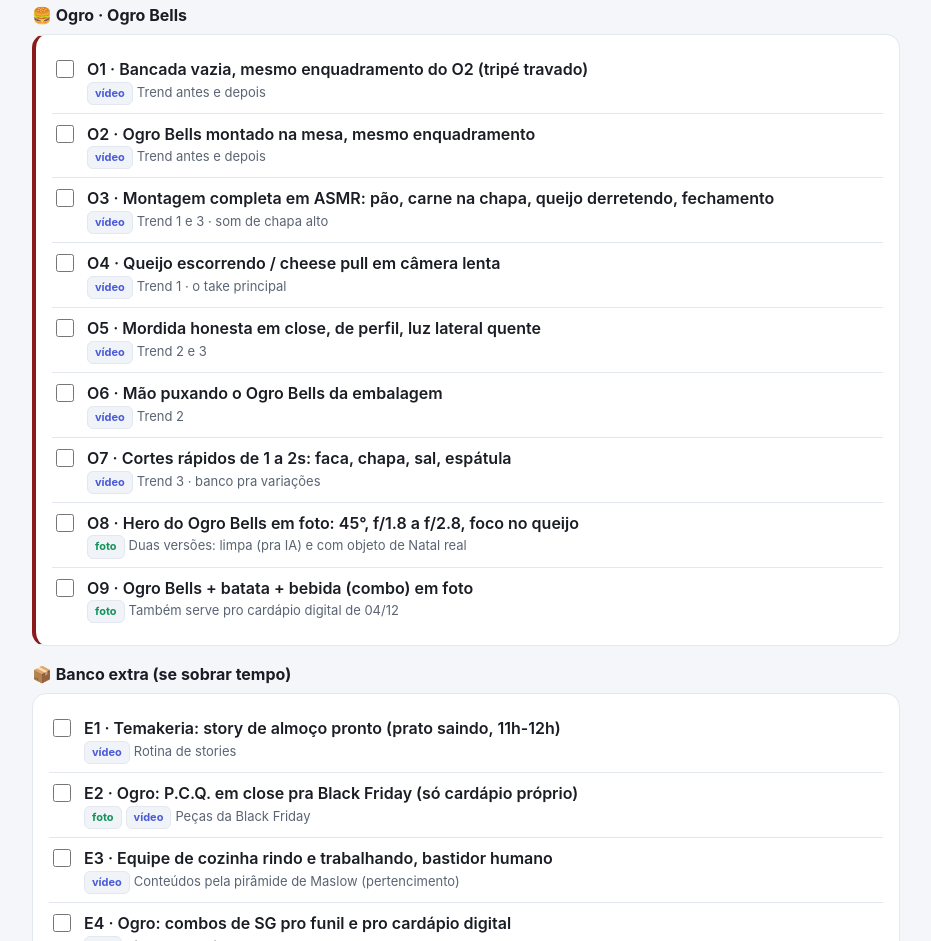
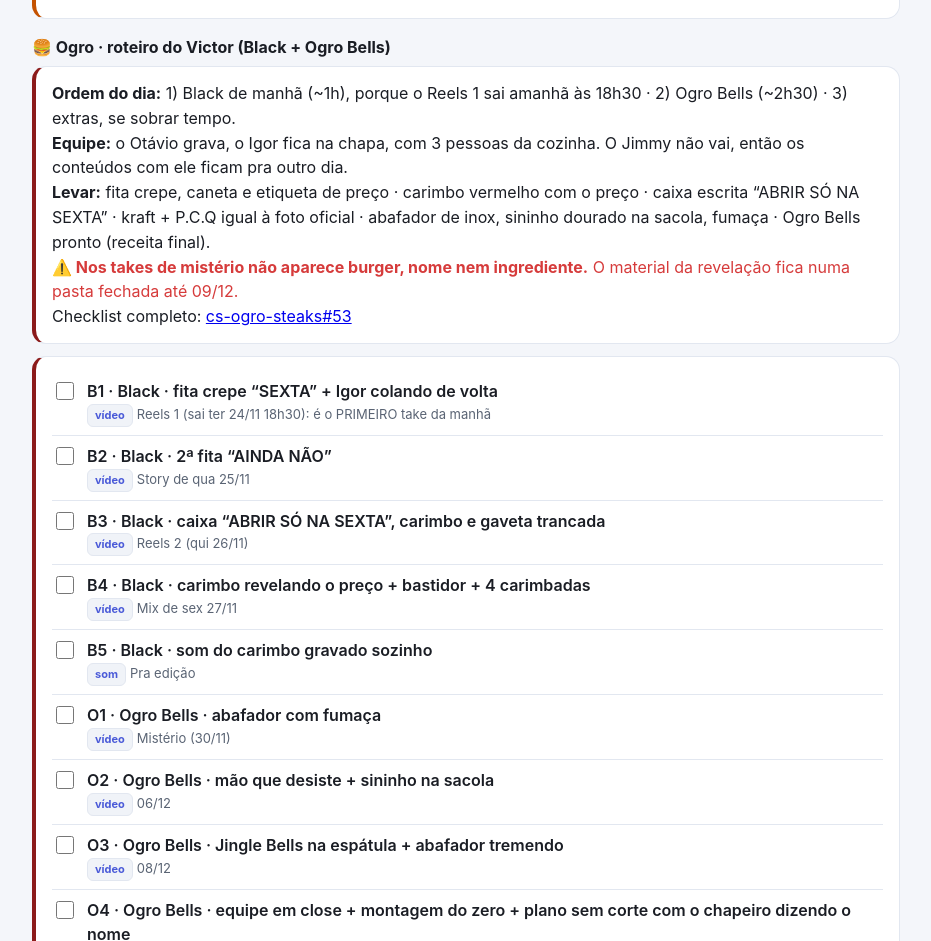
Before and after one commit to dev-seven7/captacao-natal-24-11, a plain HTML site: page index.html in a window 1280 px wide. Shown: the part 3745-4686 px from the top of the page, without its empty margins (174-1105 px from the left). Drawn offline with Linux system fonts and the light colour scheme.

Commit message:
Captação: roteiro da Ogro do Victor (Black + Ogro Bells)
Co-Authored-By: Claude Opus 5.5 <noreply@anthropic.com>

```diff
--- a/index.html
+++ b/index.html
@@ -124,6 +124,7 @@
     <div class="take-n">Takes: T8, T9</div></div>
 
   <h3>🍔 Ogro · Ogro Bells</h3>
+  <p class="nota">O roteiro do Victor (na lista de takes) vem primeiro. As trends abaixo são opcionais, se der tempo.</p>
   <div class="card ogro trend"><div class="t">1. 🎵 ASMR de montagem no "Geme Baixo"</div>
     <div class="como">Áudio subindo forte. Montagem do Ogro Bells com o queijo derretendo cravado na batida. É o vídeo de lançamento.</div>
     <div class="take-n">Takes: O3, O4</div></div>
@@ -152,7 +153,14 @@
 
   <h3>🍣 Temakeria · SushiTone</h3>
   <div class="card tmk" id="tmk"></div>
-  <h3>🍔 Ogro · Ogro Bells</h3>
+  <h3>🍔 Ogro · roteiro do Victor (Black + Ogro Bells)</h3>
+  <div class="card ogro">
+    <b>Ordem do dia:</b> 1) Black de manhã (~1h), porque o Reels 1 sai amanhã às 18h30 · 2) Ogro Bells (~2h30) · 3) extras, se sobrar tempo.<br>
+    <b>Equipe:</b> o Otávio grava, o Igor fica na chapa, com 3 pessoas da cozinha. O Jimmy não vai, então os conteúdos com ele ficam pra outro dia.<br>
+    <b>Levar:</b> fita crepe, caneta e etiqueta de preço · carimbo vermelho com o preço · caixa escrita “ABRIR SÓ NA SEXTA” · kraft + P.C.Q igual à foto oficial · abafador de inox, sininho dourado na sacola, fumaça · Ogro Bells pronto (receita final).<br>
+    <span style="color:var(--hot)"><b>⚠️ Nos takes de mistério não aparece burger, nome nem ingrediente.</b> O material da revelação fica numa pasta fechada até 09/12.</span><br>
+    Checklist completo: <a class="ref" href="https://github.com/dev-seven7/cs-ogro-steaks/issues/53" target="_blank" rel="noopener">cs-ogro-steaks#53</a>
+  </div>
   <div class="card ogro" id="ogro"></div>
   <h3>📦 Banco extra (se sobrar tempo)</h3>
   <div class="card" id="extra"></div>
@@ -184,21 +192,22 @@ const T={
   ["T9","Pedido saindo pra entrega à noite (luz baixa)","vídeo","Story de fim de dia: pedidos até 23h"],
  ],
  ogro:[
-  ["O1","Bancada vazia, mesmo enquadramento do O2 (tripé travado)","vídeo","Trend antes e depois"],
-  ["O2","Ogro Bells montado na mesa, mesmo enquadramento","vídeo","Trend antes e depois"],
-  ["O3","Montagem completa em ASMR: pão, carne na chapa, queijo derretendo, fechamento","vídeo","Trend 1 e 3 · som de chapa alto"],
-  ["O4","Queijo escorrendo / cheese pull em câmera lenta","vídeo","Trend 1 · o take principal"],
-  ["O5","Mordida honesta em close, de perfil, luz lateral quente","vídeo","Trend 2 e 3"],
-  ["O6","Mão puxando o Ogro Bells da embalagem","vídeo","Trend 2"],
-  ["O7","Cortes rápidos de 1 a 2s: faca, chapa, sal, espátula","vídeo","Trend 3 · banco pra variações"],
-  ["O8","Hero do Ogro Bells em foto: 45°, f/1.8 a f/2.8, foco no queijo","foto","Duas versões: limpa (pra IA) e com objeto de Natal real"],
-  ["O9","Ogro Bells + batata + bebida (combo) em foto","foto","Também serve pro cardápio digital de 04/12"],
+  ["B1","Black · fita crepe “SEXTA” + Igor colando de volta","vídeo","Reels 1 (sai ter 24/11 18h30): é o PRIMEIRO take da manhã"],
+  ["B2","Black · 2ª fita “AINDA NÃO”","vídeo","Story de qua 25/11"],
+  ["B3","Black · caixa “ABRIR SÓ NA SEXTA”, carimbo e gaveta trancada","vídeo","Reels 2 (qui 26/11)"],
+  ["B4","Black · carimbo revelando o preço + bastidor + 4 carimbadas","vídeo","Mix de sex 27/11"],
+  ["B5","Black · som do carimbo gravado sozinho","som","Pra edição"],
+  ["O1","Ogro Bells · abafador com fumaça","vídeo","Mistério (30/11)"],
+  ["O2","Ogro Bells · mão que desiste + sininho na sacola","vídeo","06/12"],
+  ["O3","Ogro Bells · Jingle Bells na espátula + abafador tremendo","vídeo","08/12"],
+  ["O4","Ogro Bells · equipe em close + montagem do zero + plano sem corte com o chapeiro dizendo o nome","vídeo","Revelação (09/12)"],
+  ["O5","Ogro Bells · shooting com 6 fotos oficiais","foto","Revelação (09/12)"],
+  ["O6","Se sobrar tempo · 3 TikToks de chapa","vídeo","02, 06 e 07/12"],
+  ["O7","Se sobrar tempo · sacola e McManis do manifesto","vídeo","02/12"],
  ],
  extra:[
   ["E1","Temakeria: story de almoço pronto (prato saindo, 11h-12h)","vídeo","Rotina de stories"],
-  ["E2","Ogro: P.C.Q. em close pra Black Friday (só cardápio próprio)","foto+vídeo","Peças da Black Friday"],
   ["E3","Equipe de cozinha rindo e trabalhando, bastidor humano","vídeo","Conteúdos pela pirâmide de Maslow (pertencimento)"],
-  ["E4","Ogro: combos de SG pro funil e pro cardápio digital","foto","Victor puxa a lista"],
  ]};
 const K='cap-natal-2411'; let st={}; try{st=JSON.parse(localStorage.getItem(K)||'{}')}catch(e){}
 const esc=s=>String(s).replace(/[&<>"]/g,c=>({'&':'&amp;','<':'&lt;','>':'&gt;','"':'&quot;'}[c]));
```
